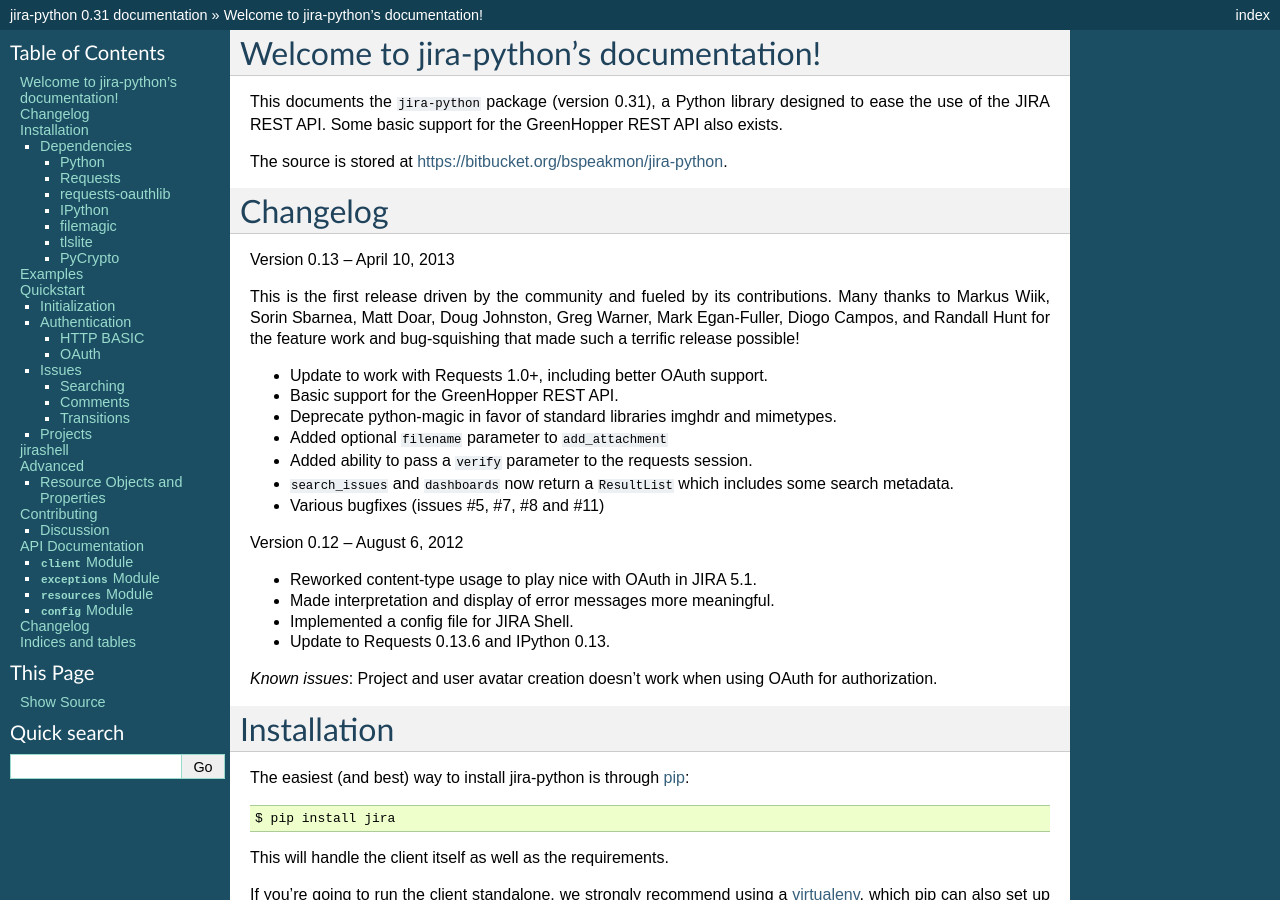
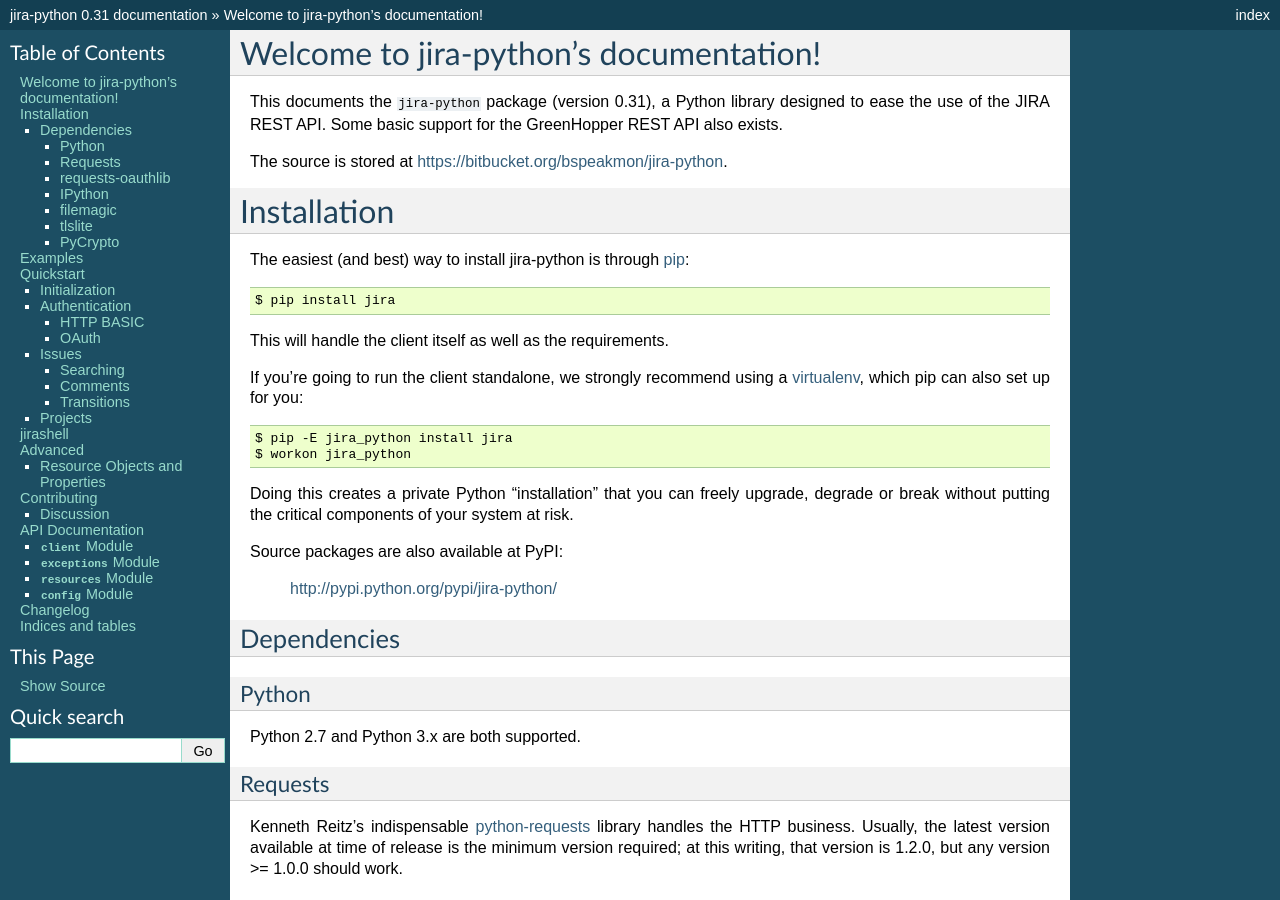
Before and after one commit to pycontribs/jira, a Sphinx documentation site: the page built from docs/index.rst, in a window 1280 px wide and 900 px high. Built offline with Sphinx 7.4.7, drawn with Linux system fonts in a browser that asks for light colours.

Commit message:
Assured that RELEASE file that contains the changelog is updated when making new releases.

```diff
--- a/docs/index.rst
+++ b/docs/index.rst
@@ -13,33 +13,6 @@
 JIRA REST API. Some basic support for the GreenHopper REST API also exists.
 
 The source is stored at https://bitbucket.org/bspeakmon/jira-python.
-
-Changelog
-=========
-
-Version 0.13 -- April 10, 2013
-
-This is the first release driven by the community and fueled by its contributions.
-Many thanks to Markus Wiik, Sorin Sbarnea, Matt Doar, Doug Johnston, Greg Warner,
-Mark Egan-Fuller, Diogo Campos, and Randall Hunt for the feature work and
-bug-squishing that made such a terrific release possible!
-
-* Update to work with Requests 1.0+, including better OAuth support.
-* Basic support for the GreenHopper REST API.
-* Deprecate python-magic in favor of standard libraries imghdr and mimetypes.
-* Added optional ``filename`` parameter to ``add_attachment``
-* Added ability to pass a ``verify`` parameter to the requests session.
-* ``search_issues`` and ``dashboards`` now return a ``ResultList`` which includes some search metadata.
-* Various bugfixes (issues #5, #7, #8 and #11)
-
-Version 0.12 -- August 6, 2012
-
-* Reworked content-type usage to play nice with OAuth in JIRA 5.1.
-* Made interpretation and display of error messages more meaningful.
-* Implemented a config file for JIRA Shell.
-* Update to Requests 0.13.6 and IPython 0.13.
-
-*Known issues*: Project and user avatar creation doesn't work when using OAuth for authorization.
 
 Installation
 ============
```
Also changed, not shown: other parts of docs/index.rst (+2 -0 lines), 2 other files.
